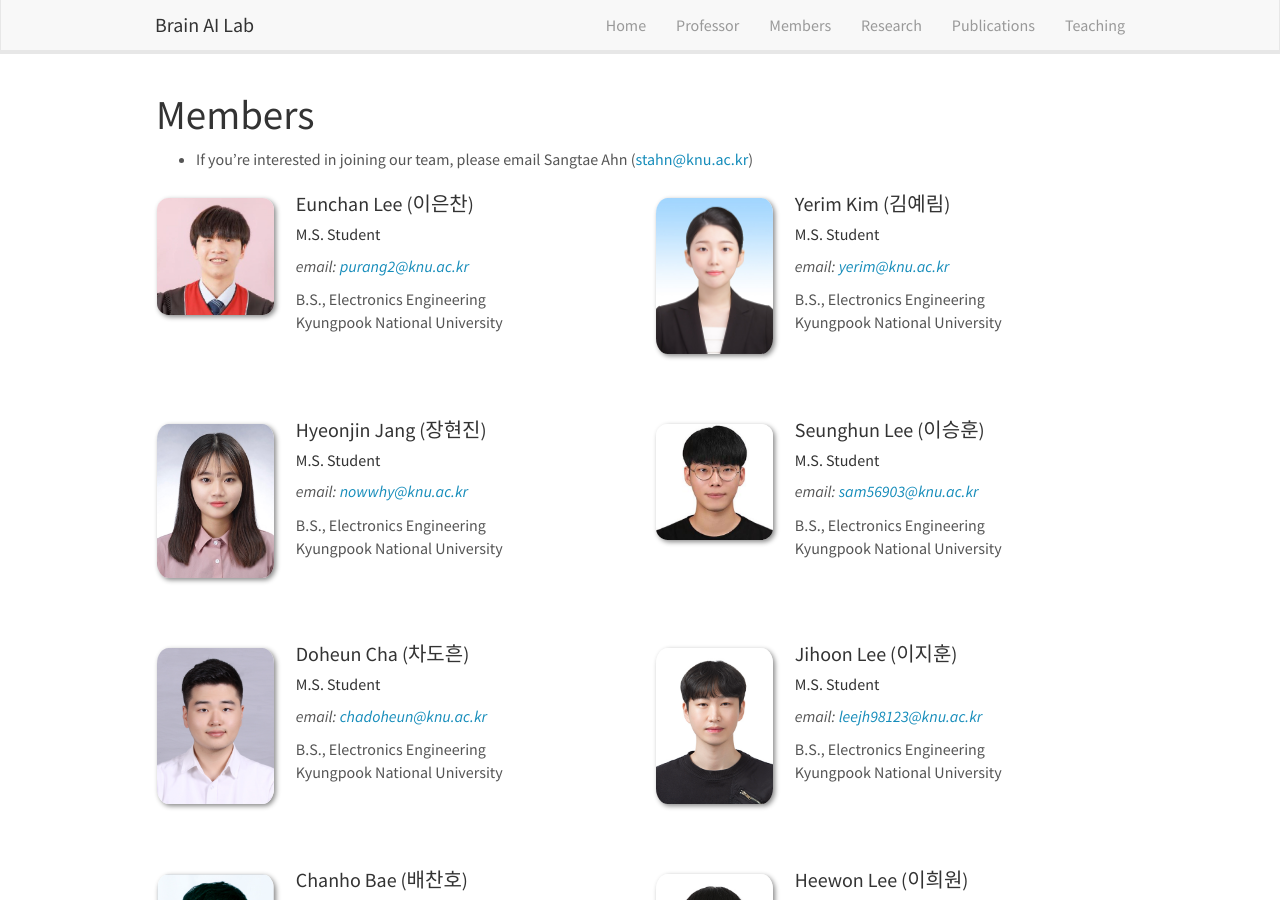
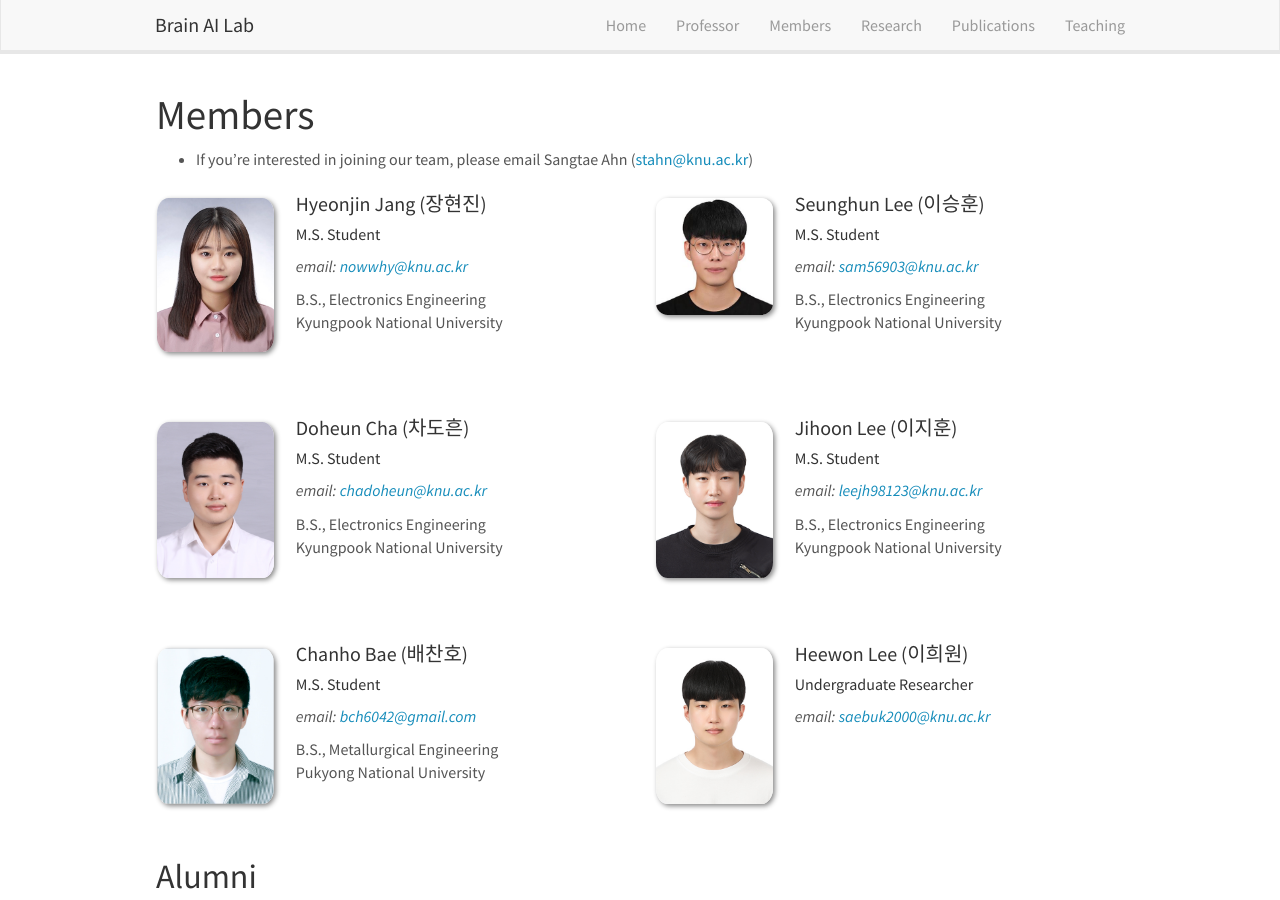
Before and after one commit to KNU-BrainAI/knu-brainai.github.io, a Jekyll site: the page built from _pages/members.md, in a window 1280 px wide and 900 px high. Built offline with Jekyll 4.4.1, drawn with Linux system fonts in a browser that asks for light colours; nearby versions of some CDN libraries.

Commit message:
Update team_members.yml

```diff
--- a/_data/team_members.yml
+++ b/_data/team_members.yml
@@ -1,20 +1,3 @@
-- name: Eunchan Lee (이은찬)
-  photo: eclee.jpg
-  info: M.S. Student
-  email: purang2@knu.ac.kr
-  number_educ: 2
-  education1: B.S., Electronics Engineering
-  education2: Kyungpook National University
-
-
-- name: Yerim Kim (김예림)
-  photo: yrkim.jpg
-  info: M.S. Student
-  email: yerim@knu.ac.kr
-  number_educ: 2
-  education1: B.S., Electronics Engineering
-  education2: Kyungpook National University
-
 - name: Hyeonjin Jang (장현진)
   photo: hjjang.jpg
   info: M.S. Student
```
